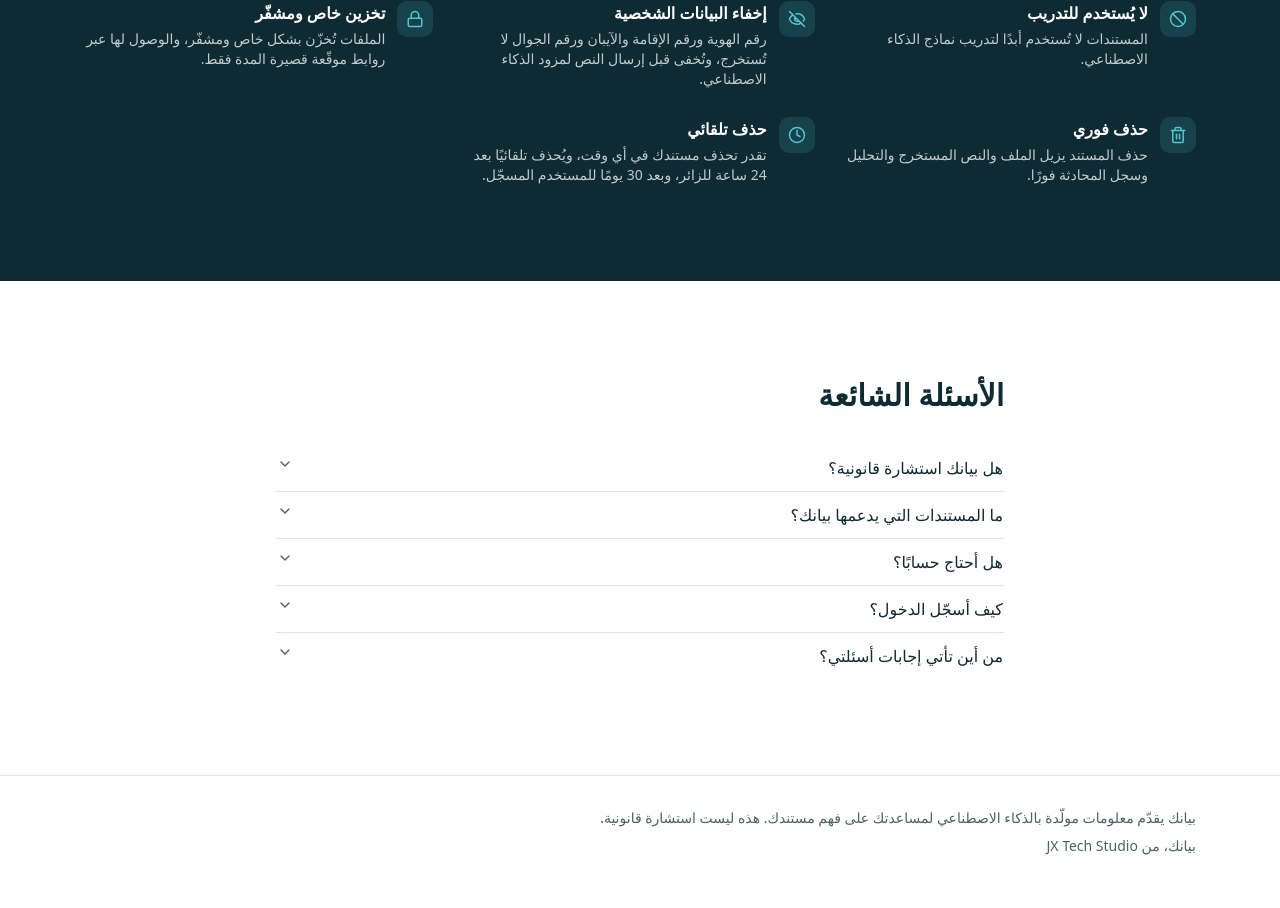
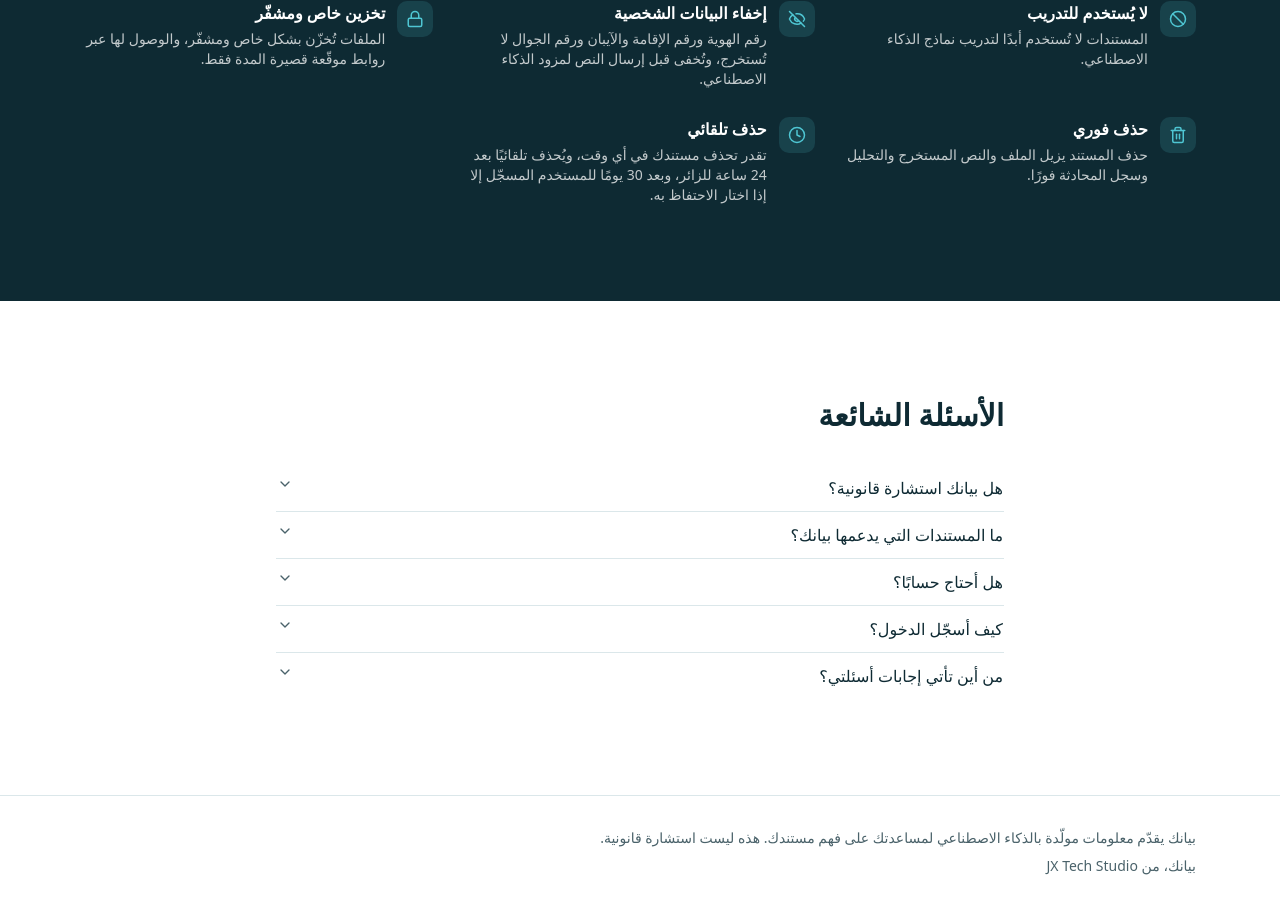
Before and after one commit to JxTechStudio-org/bayanuk, a React (Vite) app in the folder frontend/: page / in a window 1280 px wide. Shown: the part 2431-3339 px from the top of the page. Built offline with nearby package versions, Linux system fonts and the light colour scheme.

Commit message:
Add the keep option to the automatic deletion text

```diff
--- a/frontend/src/features/landing/components/Privacy.tsx
+++ b/frontend/src/features/landing/components/Privacy.tsx
@@ -2,7 +2,7 @@ import { Ban, Clock, EyeOff, Lock, Trash2 } from 'lucide-react'
 import { useTranslation } from 'react-i18next'
 
 // From the MVP Definition: section 9 (trust and privacy, retention periods) and section 6 (masking).
-// The retention periods (24 hours for guests, 30 days for signed-in users) were confirmed by the manager.
+// The retention periods (24 hours for guests, 30 days for signed-in users unless they keep it) were confirmed by the manager.
 const POINTS = [
   { key: 'training', icon: Ban },
   { key: 'masking', icon: EyeOff },
--- a/frontend/src/locales/ar.json
+++ b/frontend/src/locales/ar.json
@@ -97,7 +97,7 @@
       },
       "retention": {
         "title": "حذف تلقائي",
-        "body": "تقدر تحذف مستندك في أي وقت، ويُحذف تلقائيًا بعد 24 ساعة للزائر، وبعد 30 يومًا للمستخدم المسجّل."
+        "body": "تقدر تحذف مستندك في أي وقت، ويُحذف تلقائيًا بعد 24 ساعة للزائر، وبعد 30 يومًا للمستخدم المسجّل إلا إذا اختار الاحتفاظ به."
       }
     }
   },
--- a/frontend/src/locales/en.json
+++ b/frontend/src/locales/en.json
@@ -97,7 +97,7 @@
       },
       "retention": {
         "title": "Deleted automatically",
-        "body": "You can delete your document at any time. It is deleted automatically after 24 hours for guests, and after 30 days for signed-in users."
+        "body": "You can delete your document at any time. It is deleted automatically after 24 hours for guests, and after 30 days for signed-in users unless they choose to keep it."
       }
     }
   },
```
Also changed, not shown: 1 other file (tests, documents, lock files or other folders).
